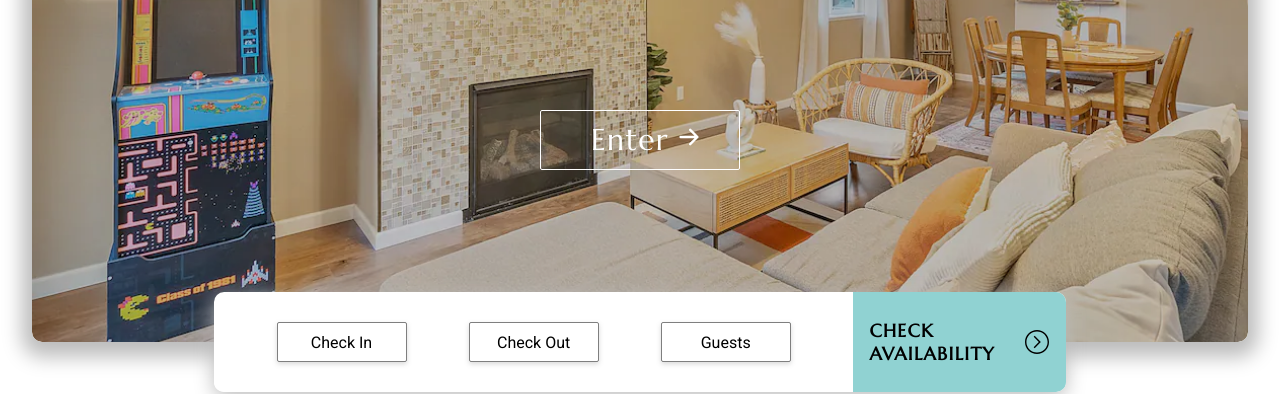
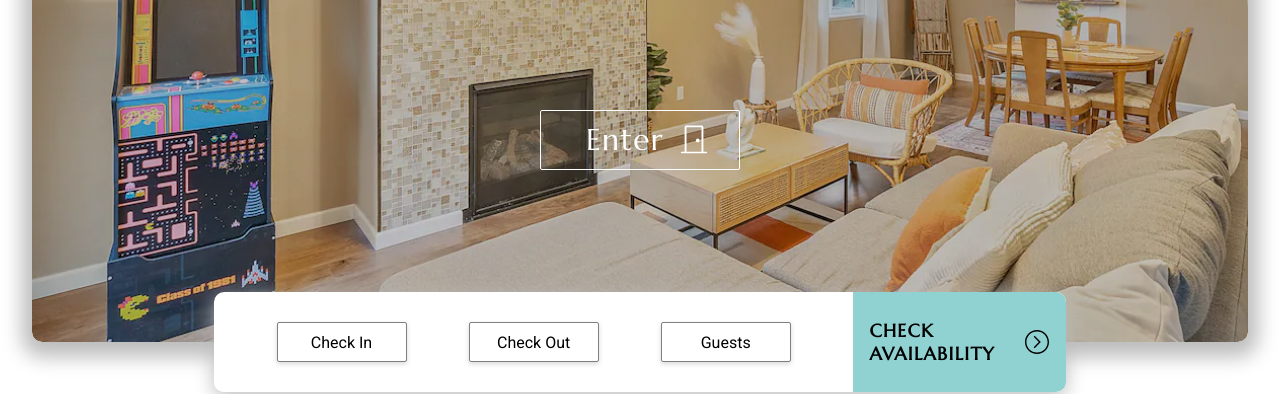
Before and after one commit to dsteele92/direct-booking, a React (Create React App) app: page / in a window 1280 px wide. Shown: the part 378-772 px from the top of the page. Built offline with nearby package versions, Linux system fonts and the light colour scheme; a web font is replaced by a local one.

Commit message:
Added door opening animation to front page enter button. fixed some formatting in description/welcome section

```diff
--- a/src/App.jsx
+++ b/src/App.jsx
@@ -3,7 +3,7 @@ import Style from './app.module.scss';
 import { BookingWeb, BookingMobile, GalleryWeb, GalleryMobile } from 'components';
 import { taborInfo } from './content/taborInfo.js';
 import { HiArrowRight } from 'react-icons/hi';
-import { BsArrowDown } from 'react-icons/bs';
+import { BsArrowDown, BsDoorClosed, BsDoorOpen, BsDoorClosedFill, BsDoorOpenFill } from 'react-icons/bs';
 
 function App() {
 	const [enter, setEnter] = useState(false);
@@ -21,8 +21,14 @@ function App() {
 						<div className={Style.Enter} onClick={() => setEnter(true)}>
 							<h3>Enter</h3>
 							<div className={Style.Arrow}>
-								<div className={Style.Rotate}>
+								{/* <div className={Style.Rotate}>
 									<HiArrowRight />
+								</div> */}
+								<div className={Style.Door}>
+									<BsDoorClosed />
+								</div>
+								<div className={Style.Open}>
+									<BsDoorOpen />
 								</div>
 							</div>
 						</div>
--- a/src/app.module.scss
+++ b/src/app.module.scss
@@ -75,16 +75,39 @@
 						font-weight: 300;
 						letter-spacing: 1pt;
 						font-size: 30px;
-						margin-right: 20px;
+						margin-right: 30px;
 						// text-transform: uppercase;
 					}
 					.Arrow {
 						position: relative;
 						.Rotate {
 							position: absolute;
+							top: 0;
+							left: 0;
 							transform: translate(-50%, -50%);
 							font-size: 24px;
 							transition: all 0.2s cubic-bezier(0.39, 0.575, 0.565, 1);
+						}
+						.Door {
+							opacity: 1;
+							top: 50%;
+							left: 50%;
+							transform: translate(-50%, -55%);
+							@include flex-center;
+							position: absolute;
+							font-size: 30px;
+							transition: all 0.5s cubic-bezier(0.39, 0.575, 0.565, 1);
+						}
+
+						.Open {
+							opacity: 0;
+							top: 50%;
+							left: 50%;
+							transform: translate(-50%, -55%);
+							@include flex-center;
+							position: absolute;
+							font-size: 30px;
+							transition: all 0.5s cubic-bezier(0.39, 0.575, 0.565, 1);
 						}
 					}
 
@@ -100,6 +123,13 @@
 							.Rotate {
 								transform: translate(-50%, -50%) rotateZ(90deg);
 							}
+						}
+
+						.Door {
+							opacity: 0;
+						}
+						.Open {
+							opacity: 1;
 						}
 					}
 				}
@@ -153,46 +183,22 @@
 				padding-bottom: 50px;
 				.Left {
 					position: relative;
+					display: flex;
+					justify-content: flex-end;
+					align-items: center;
 					.InfoBox {
-						z-index: 0;
-						position: absolute;
-						top: 50%;
-						left: 50%;
-						transform: translate(-35%, -50%);
-						height: 90%;
-						width: 90%;
-						// border: 1px solid black;
-						.Square1 {
-							z-index: -1;
-							border-radius: 10px;
-							position: absolute;
-							left: 0;
-							bottom: 10%;
-							width: 80%;
-							height: 60%;
-							background: rgba($color: $color-main, $alpha: 0.3);
-						}
-						.Square2 {
-							z-index: -2;
-							border-radius: 10px;
-							position: absolute;
-							right: 0;
-							top: 5%;
-							width: 40%;
-							height: 80%;
-							background: rgba($color: $color-yellow, $alpha: 0.3);
-						}
+						position: relative;
+						height: auto;
+						width: 80%;
+						display: flex;
+						justify-content: flex-end;
+						align-items: center;
 						p {
-							position: absolute;
 							text-align: justify;
-							top: 50%;
-							left: 50%;
-							transform: translate(-50%, -50%);
 							// height: 30%;
 							// top: 40%;
 							// left: 50%;
 							// transform: translateX(-50%);
-							width: 80%;
 							color: black;
 							// make overflow go to ellipsis
 							font-family: 'Marcellus', serif;
@@ -205,8 +211,8 @@
 						}
 						.ShowMore {
 							position: absolute;
-							bottom: 12%;
-							left: 15px;
+							bottom: -35px;
+							left: -25px;
 							font-size: 15px;
 							font-weight: 100;
 							cursor: pointer;
```
